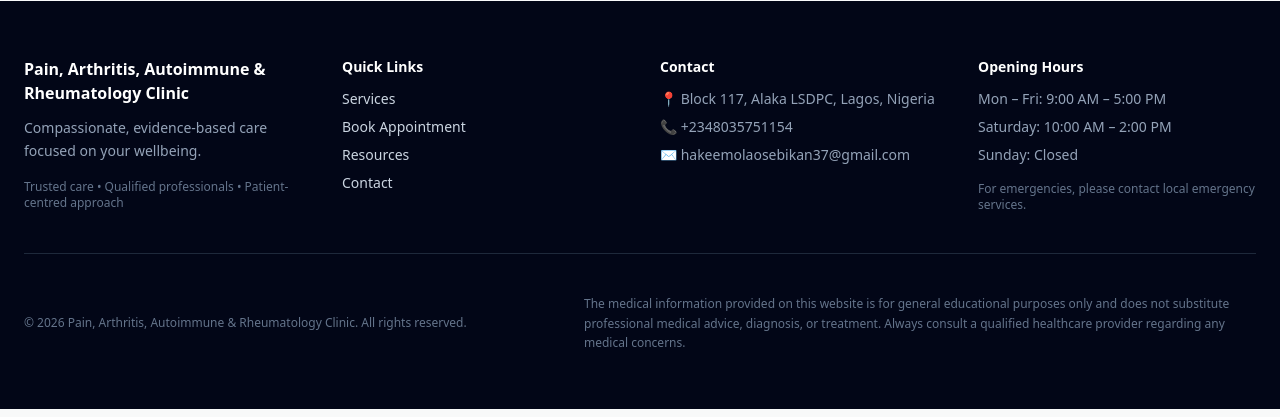
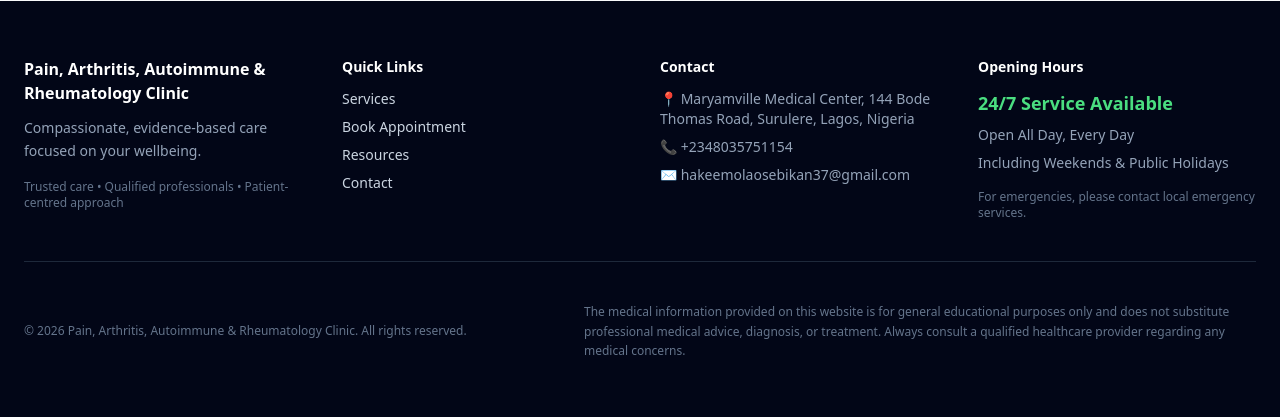
Before and after one commit to Abdudhi100/dr_olaosebikan, a Django app: page /accounts/register/ in a window 1280 px wide. Shown: the part 863-1280 px from the top of the page. Run offline with Django 5.2, Linux system fonts and the light colour scheme; data that the repository does not hold is empty; some libraries are stand-ins or nearby versions.

Commit message:
made some edits

```diff
--- a/core_app/context_processors.py
+++ b/core_app/context_processors.py
@@ -9,7 +9,7 @@ DEFAULT_SITE_SETTINGS = {
     # Contact (model field names)
     "contact_phone": "+2348035751154",
     "contact_email": "hakeemolaosebikan37@gmail.com",
-    "clinic_address": "Block 117, Alaka LSDPC, Lagos, Nigeria",
+    "clinic_address": "Maryamville Medical Center, 144 Bode Thomas Road, Surulere, Lagos, Nigeria",
     "whatsapp_number": "2348035751154",
 
     # SEO
@@ -23,7 +23,7 @@ DEFAULT_SITE_SETTINGS = {
     # Template aliases (so existing templates keep working)
     "phone": "+2348035751154",
     "email": "hakeemolaosebikan37@gmail.com",
-    "address": "Block 117, Alaka LSDPC, Lagos, Nigeria",
+    "address": "Maryamville Medical Center, 144 Bode Thomas Road, Surulere, Lagos, Nigeria",
     "hours": "Mon – Fri, 9:00 AM – 5:00 PM",
 }
 
--- a/static/css/output.css
+++ b/static/css/output.css
@@ -2740,6 +2732,11 @@ video {
 .text-yellow-700 {
   --tw-text-opacity: 1;
   color: rgb(161 98 7 / var(--tw-text-opacity, 1));
+}
+
+.text-green-400 {
+  --tw-text-opacity: 1;
+  color: rgb(74 222 128 / var(--tw-text-opacity, 1));
 }
 
 .antialiased {
--- a/templates/partials/footer.html
+++ b/templates/partials/footer.html
@@ -49,7 +49,7 @@
       <div>
         <h4 class="text-white font-semibold mb-3">Contact</h4>
         <ul class="space-y-2 text-slate-400">
-          <li>📍 {{ clinic.clinic_address|default:"Clinic Address, City" }}</li>
+          <li>📍 {{ clinic.clinic_address|default:"Maryamville Medical Center, 144 Bode Thomas Road, Surulere, Lagos, Nigeria" }}</li>
           <li>
             📞 <a href="tel:{{ clinic.contact_phone|default:'+2348035751154' }}" class="hover:text-white transition">
               {{ clinic.contact_phone|default:'+2348035751154' }}
@@ -67,9 +67,11 @@
       <div>
         <h4 class="text-white font-semibold mb-3">Opening Hours</h4>
         <ul class="space-y-2 text-slate-400">
-          <li>Mon – Fri: 9:00 AM – 5:00 PM</li>
-          <li>Saturday: 10:00 AM – 2:00 PM</li>
-          <li>Sunday: Closed</li>
+          <li class="font-semibold text-green-400 text-lg">
+          24/7 Service Available
+          </li>
+          <li>Open All Day, Every Day</li>
+          <li>Including Weekends & Public Holidays</li>
         </ul>
 
         <p class="mt-4 text-xs text-slate-500">
```
Also changed, not shown: other parts of static/css/output.css (+24 -44 lines).
